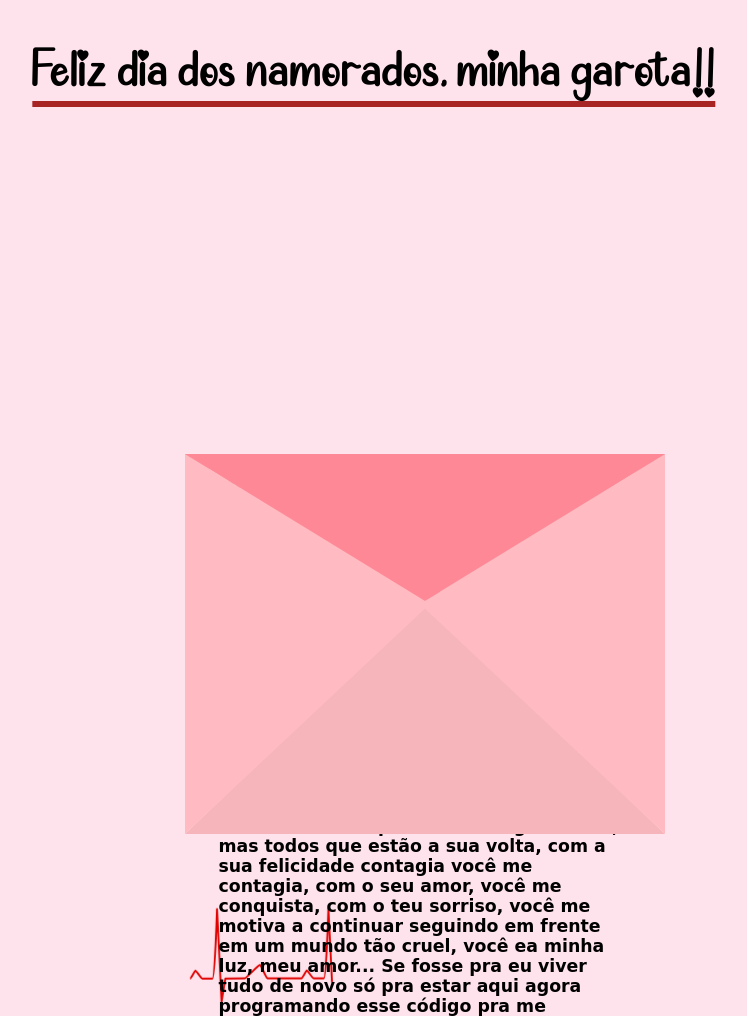
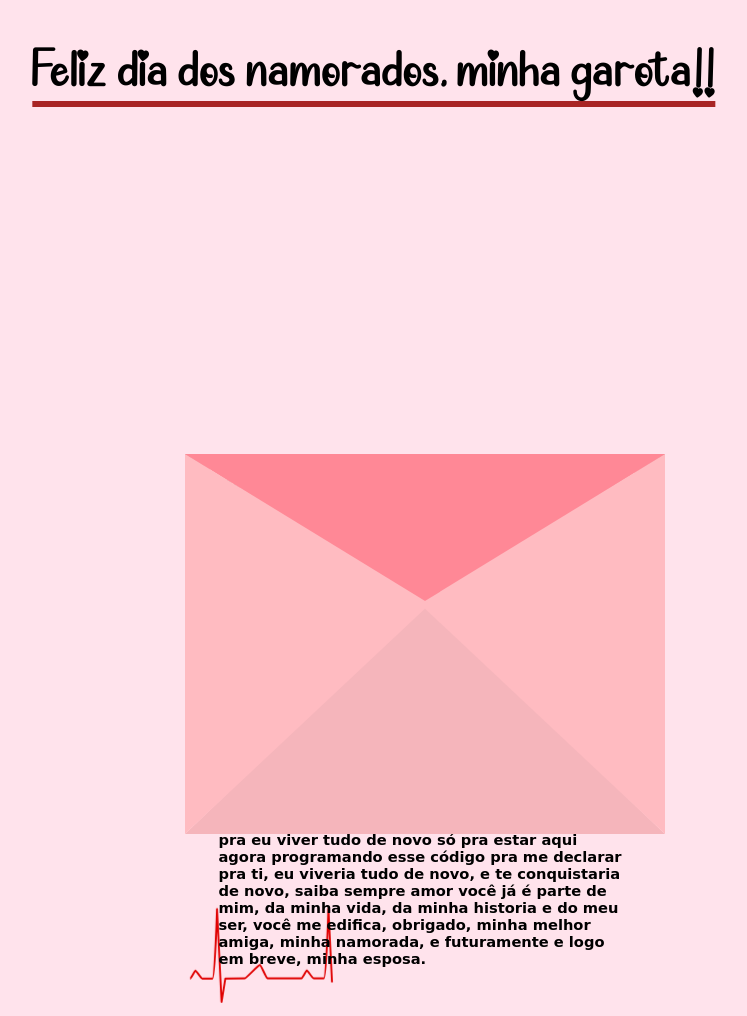
Before and after one commit to Pyroww/site_dia_dos_namorados, a plain HTML site: page index.html in a window 1280 px wide. Shown: the top 1016 px of the page, without its empty margins (215-962 px from the left). Drawn offline with Linux system fonts and the light colour scheme; a web font is replaced by a local one.

Commit message:
Update SKIN.css

```diff
--- a/ASSETS/CSS/SKIN.css
+++ b/ASSETS/CSS/SKIN.css
@@ -25,7 +25,7 @@ h1 {
 }
 
 h2 {
-  font-size: 13pt;
+  font-size: 11pt;
 }
 svg {
   overflow: visible;
```
